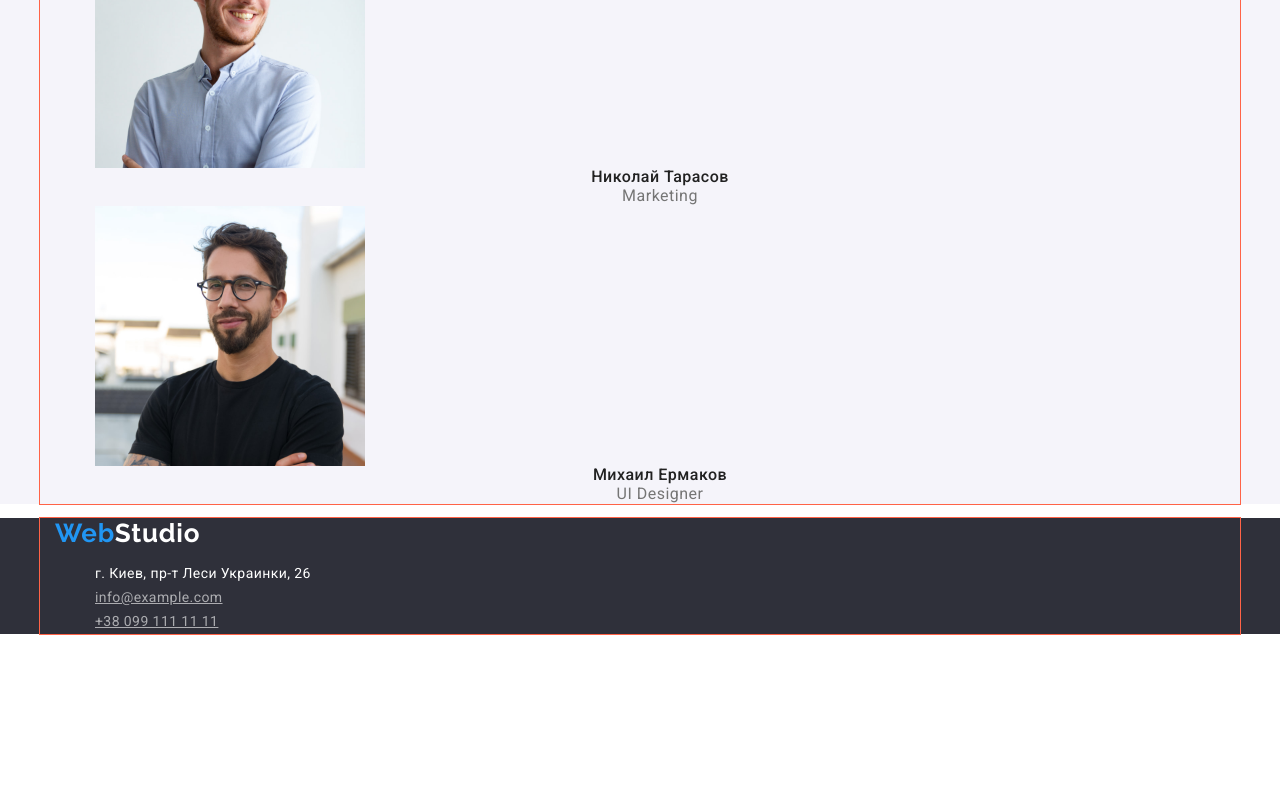
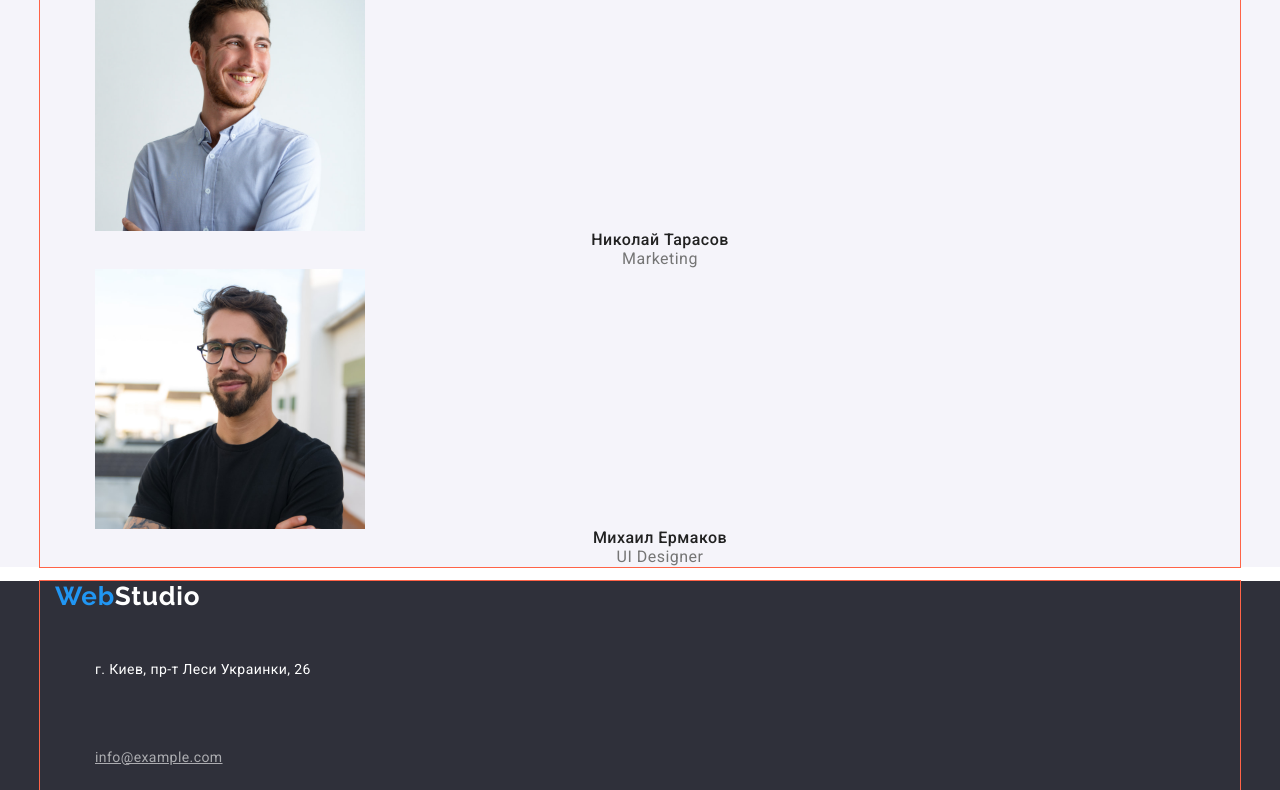
Before and after one commit to Guns1roses/goit-markup-hw-03, a plain HTML site: page index.html in a window 1280 px wide. Shown: the part 2010-2800 px from the top of the page. Before the commit the page ends 2658 px from the top, so only its background shows below. Drawn offline with nearby package versions, Linux system fonts and the light colour scheme.

Commit message:
доисправляет ошибки в header

```diff
--- a/css/styles.css
+++ b/css/styles.css
@@ -36,12 +36,13 @@ h4,
 h5,
 h6,
 p {
-  margin: 0%;
+  margin: 0;
 }
 
 img {
   display: block;
 }
+
 address {
   font-style: normal;
 }
@@ -181,14 +182,23 @@ address {
 
 .header-contacts .contacts {
   color: var(--secondary-text-color);
+
   font-weight: 500;
   letter-spacing: 0.02em;
+
   text-decoration: none;
 }
 
 .header-contacts .contacts:hover,
 .header-contacts .contacts:focus {
   color: var(--accent-text-color);
+}
+
+.link,
+.contacts {
+  display: block;
+  padding-top: 32px;
+  padding-bottom: 32px;
 }
 
 /* Hero */
```
